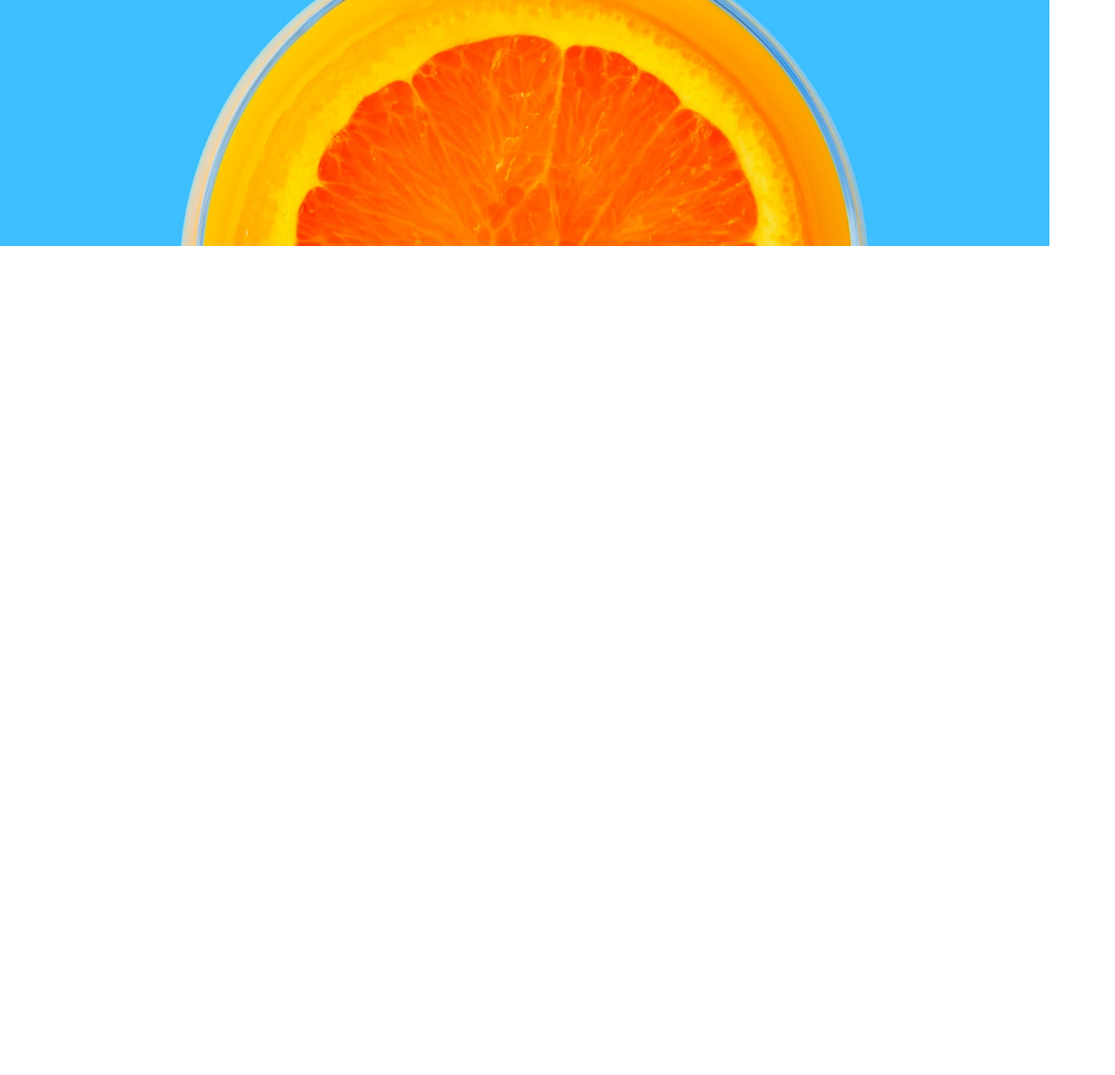
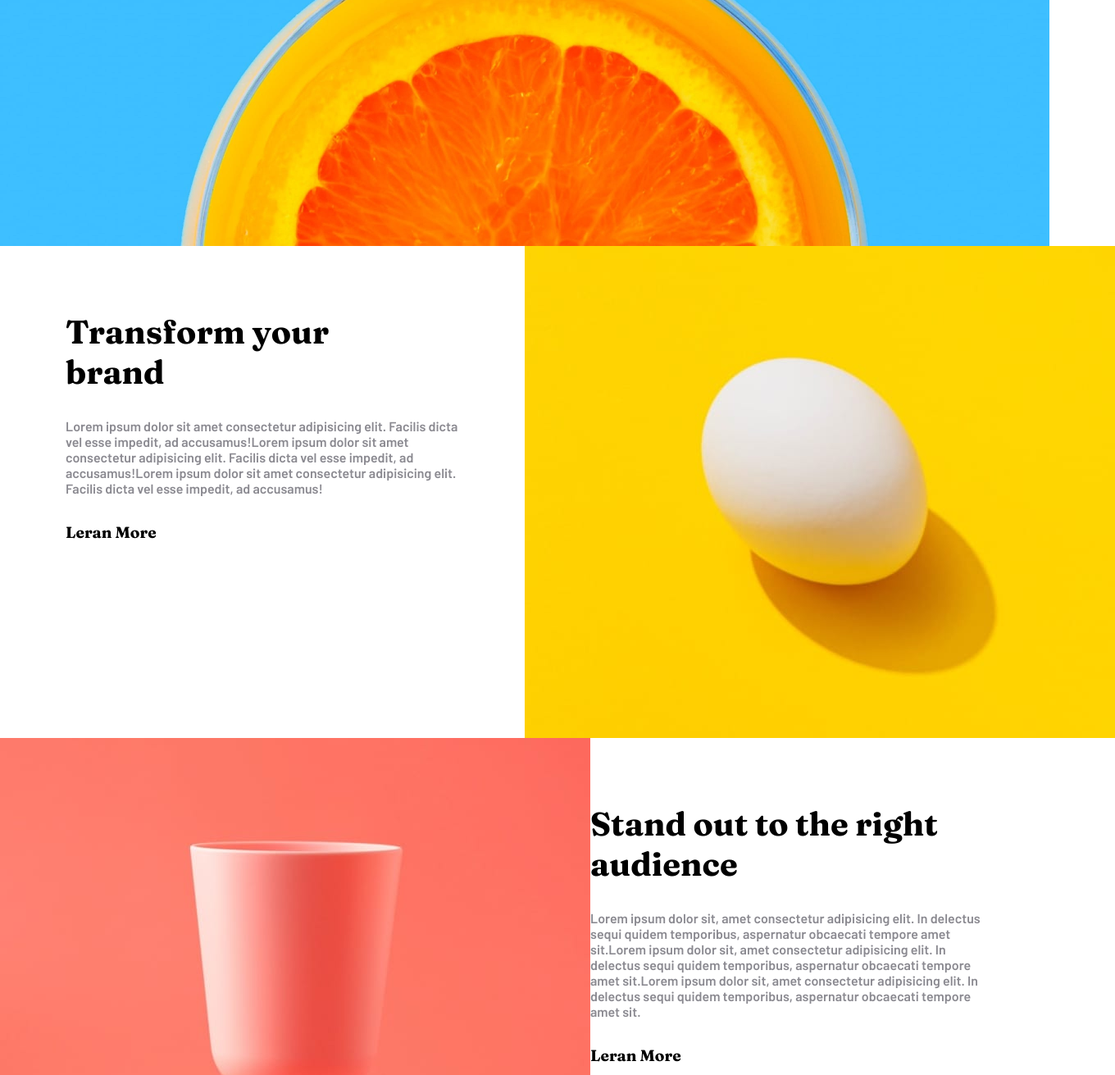
Before and after one commit to as28652865g/sunnyside, a plain HTML site: page index.html in a window 1280 px wide. Shown: the part 500-1811 px from the top of the page at 82% size, 1360 px wide, since content can reach past the window. Before the commit the page ends 800 px from the top, so only its background shows below. Drawn offline with Linux system fonts and the light colour scheme.

Commit message:
add main

```diff
--- a/css/style.scss
+++ b/css/style.scss
@@ -11,11 +11,19 @@
 
 //Font color
 $white: #fff;
+$black: #000;
+$gray: #8A8990;
 $font-family-Barlow: 'Barlow', sans-serif;
 $font-family-Fraunces: 'Fraunces', serif;
+
+@keyframes UpDown{
+    0% {top: 0;}
+    100% {top: 1rem;}
+}
 .wrap
 {
-    max-width: 1920px;
+    max-width: 1440px;
+    margin: 0 auto;
     height: 100%;
     header
     {
@@ -38,14 +46,22 @@ $font-family-Fraunces: 'Fraunces', serif;
                 {
                     font-size: 2rem;
                     font-weight: 600;
+                    cursor: pointer;
                 }
                 .nav-item
                 {
                     display: flex;
-                    font-weight: 300;
+                    cursor: pointer;
+                    font-weight: 600;
+                    font-size: 1.2rem;
                     & > div
                     {
-                        padding-left: 2.5rem;
+                        padding:1rem 2rem;
+                    }
+                    & > div:hover
+                    {
+                        background-color: #6FCFFF;
+                        border-radius: 2rem;
                     }
                 }
             }
@@ -61,9 +77,54 @@ $font-family-Fraunces: 'Fraunces', serif;
                 padding-top: 5rem;
                 & > p.icon-arrow-down
                 {
+                    position: relative;
                     padding-top: 6.5rem;
+                    animation-name: UpDown;
+                    animation-duration: 2s;
+                    animation-timing-function: linear;
+                    animation-direction:alternate;
+                    animation-iteration-count: infinite;
                 }
             }
         }
     }
+    .main
+    {
+        width: 100%;
+        display: flex;
+        flex-wrap: wrap;
+        & > div
+        {
+            width: 50%;
+            & > h2
+            {
+                font-size: 2.5rem;
+                font-family: $font-family-Fraunces;
+            }
+            & > p
+            {
+                padding-top: 2rem;
+                font-size: 1rem;
+                color: #8A8990;
+                font-family: $font-family-Barlow;
+                font-weight: 600;
+                & + p
+                {
+                    font-size: 1.2rem;
+                    font-weight: bold;
+                    color: #000;
+                    font-family: $font-family-Fraunces;
+                }
+            }
+            & > img
+            {
+                vertical-align: bottom;
+            }
+            &:nth-child(1),
+            &:nth-child(4)
+            {
+                padding: 5rem;
+            }
+        }
+    }
 }
--- a/index.html
+++ b/index.html
@@ -13,7 +13,7 @@
         <header>
             <div class="header-bgImage">
                 <div class="nav">
-                    <div class="logo">sunnyside</div>
+                    <div class="logo" href="#">sunnyside</div>
                     <div class="nav-item">
                         <div>About</div>
                         <div>Services</div>
@@ -29,7 +29,30 @@
                 </div>
             </div>
         </header>
-        <section class="main"></section>
+        <section class="main">
+            <div>
+                <h2>Transform your <br> brand</h2>
+                <p>Lorem ipsum dolor sit amet consectetur adipisicing elit. Facilis dicta vel esse impedit, ad accusamus!Lorem ipsum dolor sit amet consectetur adipisicing elit. Facilis dicta vel esse impedit, ad accusamus!Lorem ipsum dolor sit amet consectetur adipisicing elit. Facilis dicta vel esse impedit, ad accusamus!</p>
+                <p>Leran More</p>
+            </div>
+            <div>
+                <img src="./images/desktop/image-transform.jpg" alt="">
+            </div>
+            <div>
+                <img src="./images/desktop/image-stand-out.jpg" alt="">
+            </div>
+            <div>
+                <h2>Stand out to the right <br> audience</h2>
+                <p>Lorem ipsum dolor sit, amet consectetur adipisicing elit. In delectus sequi quidem temporibus, aspernatur obcaecati tempore amet sit.Lorem ipsum dolor sit, amet consectetur adipisicing elit. In delectus sequi quidem temporibus, aspernatur obcaecati tempore amet sit.Lorem ipsum dolor sit, amet consectetur adipisicing elit. In delectus sequi quidem temporibus, aspernatur obcaecati tempore amet sit.</p>
+                <p>Leran More</p>
+            </div>
+            <div>
+                <img src="./images/desktop/image-graphic-design.jpg" alt="">
+            </div>
+            <div>
+                <img src="./images/desktop/image-photography.jpg" alt="">
+            </div>
+        </section>
         <section class="textimonials"></section>
         <section class="images"></section>
         <footer></footer>
```
Also changed, not shown: css/style.css, 1 other file.
